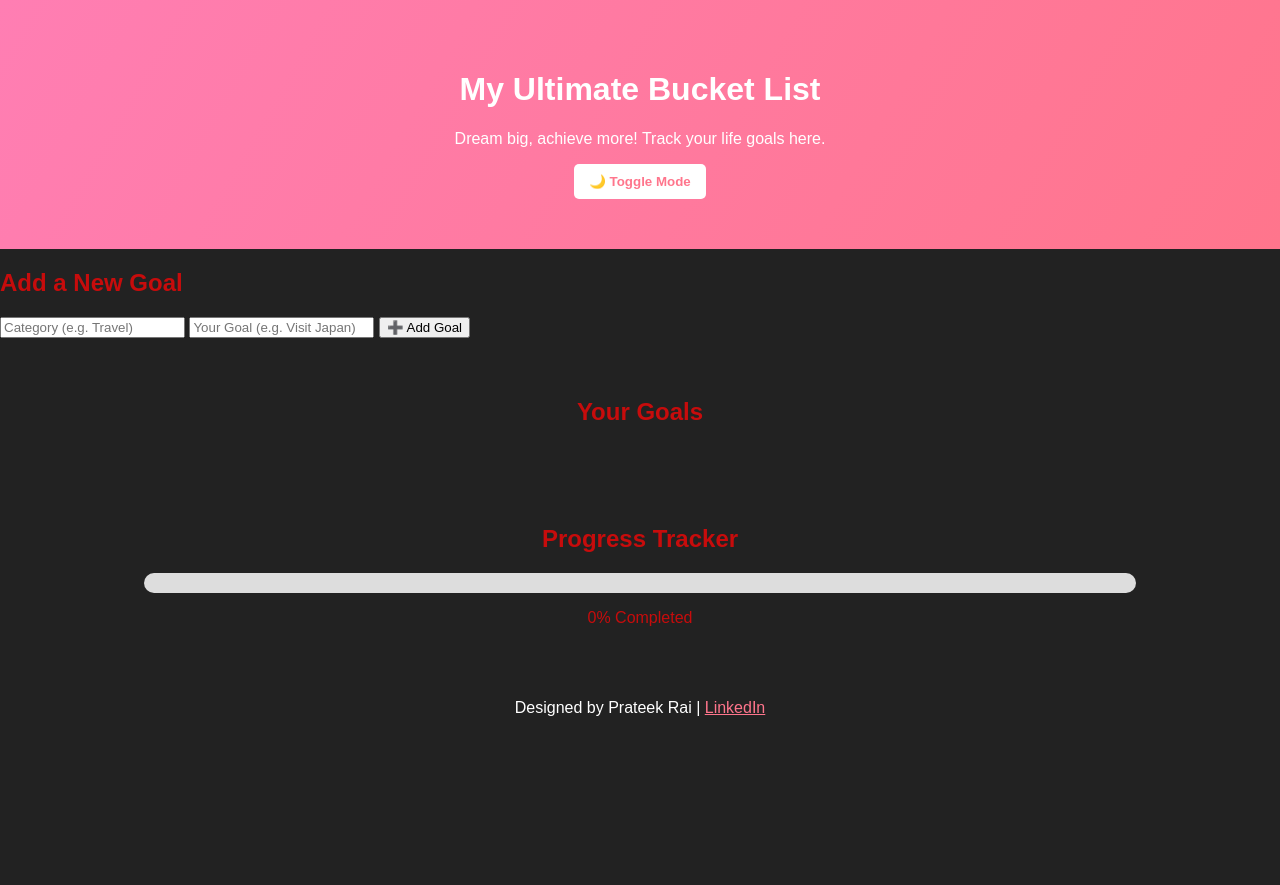
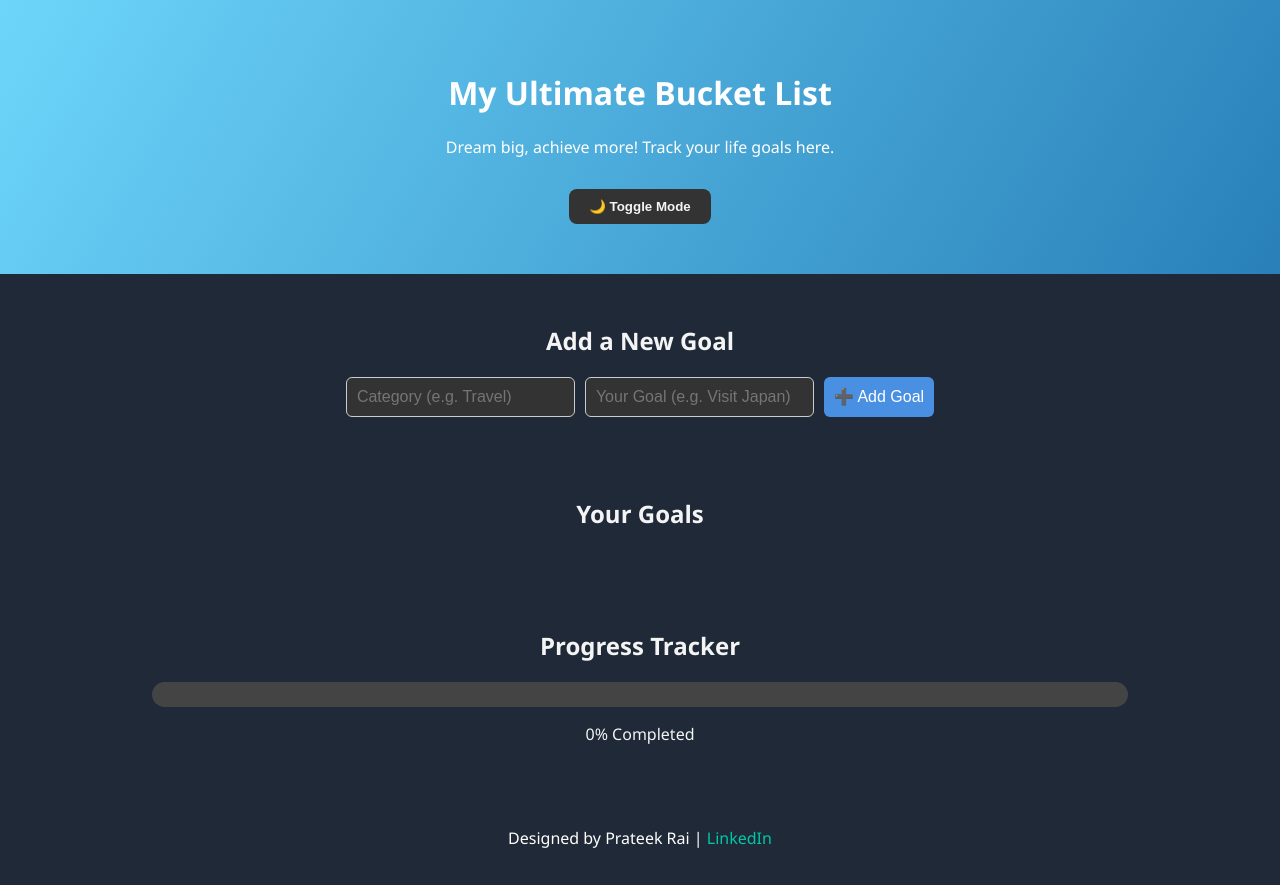
Before and after one commit to Prat260104/Bucket-list, a plain HTML site: page index.html in a window 1280 px wide. Both pictures are taken after a click on the button "🌙 Toggle Mode". Before the commit the page ends 800 px from the top, so only its background shows below. Drawn offline with Linux system fonts and the light colour scheme.

Commit message:
Update styles.css

```diff
--- a/styles.css
+++ b/styles.css
@@ -1,107 +1,169 @@
+:root {
+  --main-color: #4A90E2;
+  --accent-color: #00C9A7;
+  --light-bg: #F2F6FF;
+  --dark-bg: #1F2937;
+  --text-color: #1F2937;
+  --dark-text: #F4F4F4;
+}
+
 body {
-    font-family: Arial, sans-serif;
+  font-family: 'Segoe UI', sans-serif;
   margin: 0;
   padding: 0;
-    background-color: #f4f4f4;
+  background-color: var(--light-bg);
+  color: var(--text-color);
   transition: background 0.3s ease, color 0.3s ease;
 }
 
-/* Hero Section */
 .hero {
-    background: linear-gradient(120deg, #ff7eb3, #ff758c);
+  background: linear-gradient(120deg, #6DD5FA, #2980B9);
   color: white;
   text-align: center;
   padding: 50px 20px;
 }
 
 .hero button {
-    padding: 10px 15px;
+  margin-top: 15px;
+  padding: 10px 20px;
+  background: white;
+  color: var(--main-color);
+  font-weight: bold;
   border: none;
-    background: white;
-    color: #ff758c;
-    font-weight: bold;
+  border-radius: 8px;
   cursor: pointer;
-    border-radius: 5px;
+  transition: all 0.3s ease;
+}
+
+.hero button:hover {
+  background: var(--main-color);
+  color: white;
+}
+
+.add-goal-section {
+  padding: 30px;
+  text-align: center;
+}
+
+#goal-form {
+  display: flex;
+  flex-wrap: wrap;
+  justify-content: center;
+  gap: 10px;
+}
+
+#goal-form input,
+#goal-form button {
+  padding: 10px;
+  font-size: 16px;
+  border-radius: 6px;
+  border: 1px solid #ccc;
+}
+
+#goal-form button {
+  background: var(--main-color);
+  color: white;
+  border: none;
+  cursor: pointer;
   transition: 0.3s;
 }
 
-.hero button:hover {
-    background: #ff8aa1;
-    color: white;
+#goal-form button:hover {
+  background: #3A7FD5;
 }
 
-/* Bucket List Section */
 .bucket-list {
-    padding: 40px;
+  padding: 30px 20px;
   text-align: center;
 }
 
 .list-container {
   display: grid;
-    grid-template-columns: repeat(auto-fit, minmax(250px, 1fr));
-    gap: 20px;
-    max-width: 800px;
+  grid-template-columns: repeat(auto-fit, minmax(260px, 1fr));
+  gap: 25px;
+  max-width: 1000px;
   margin: auto;
 }
 
 .category {
   background: white;
   padding: 20px;
-    border-radius: 8px;
-    box-shadow: 0 4px 8px rgba(0, 0, 0, 0.1);
+  border-radius: 10px;
+  box-shadow: 0 6px 12px rgba(0, 0, 0, 0.08);
   transition: transform 0.3s ease;
 }
 
 .category:hover {
-    transform: scale(1.05);
+  transform: scale(1.03);
 }
 
-h3 {
-    color: #ff758c;
+.category h3 {
+  color: var(--main-color);
 }
 
-/* Progress Bar */
+.category ul {
+  list-style: none;
+  padding: 0;
+}
+
+.category li {
+  text-align: left;
+  margin: 10px 0;
+}
+
 .progress-section {
+  padding: 30px;
+  text-align: center;
+}
+
+.progress-bar {
+  background: #ddd;
+  border-radius: 20px;
+  height: 25px;
+  width: 80%;
+  margin: 10px auto;
+  overflow: hidden;
+}
+
+.progress {
+  height: 100%;
+  background-color: var(--accent-color);
+  width: 0%;
+  transition: width 0.4s ease-in-out;
+}
+
+footer {
+  background: var(--dark-bg);
+  color: white;
   text-align: center;
   padding: 20px;
 }
 
-.progress-bar {
-    background: #ddd;
-    height: 20px;
-    width: 80%;
-    margin: 10px auto;
-    border-radius: 10px;
-    position: relative;
+footer a {
+  color: var(--accent-color);
+  text-decoration: none;
 }
 
-.progress {
-    height: 100%;
-    width: 30%;
-    background: #ff758c;
-    border-radius: 10px;
-    transition: width 0.5s ease-in-out;
+footer a:hover {
+  text-decoration: underline;
 }
 
-/* Footer */
-footer {
-    text-align: center;
-    padding: 20px;
-    background: #222;
-    color: white;
+/* Dark Mode */
+body.dark-mode {
+  background-color: var(--dark-bg);
+  color: var(--dark-text);
 }
 
-footer a {
-    color: #ff758c;
+body.dark-mode .category {
+  background-color: #2c3e50;
 }
 
-/* Responsive Design */
-@media (max-width: 768px) {
-    .list-container {
-        grid-template-columns: 1fr;
+body.dark-mode input,
+body.dark-mode button {
+  background-color: #333;
+  color: var(--dark-text);
 }
+
+body.dark-mode .progress-bar {
+  background-color: #444;
 }
-.dark-mode {
-    background-color: #222;
-    color: rgb(199, 12, 12);
-}
```
Lines whose indentation alone changed are shown as unchanged.
